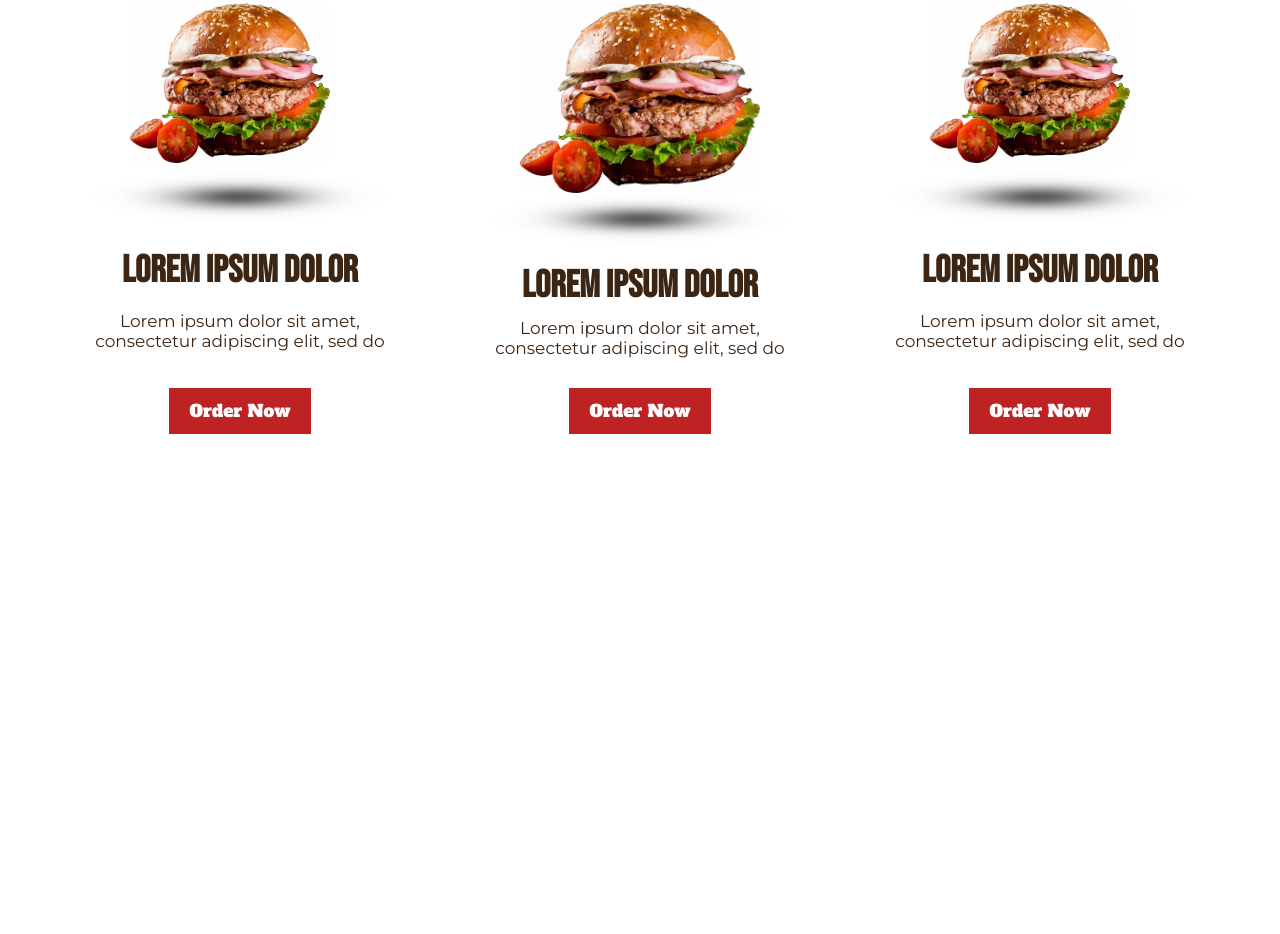
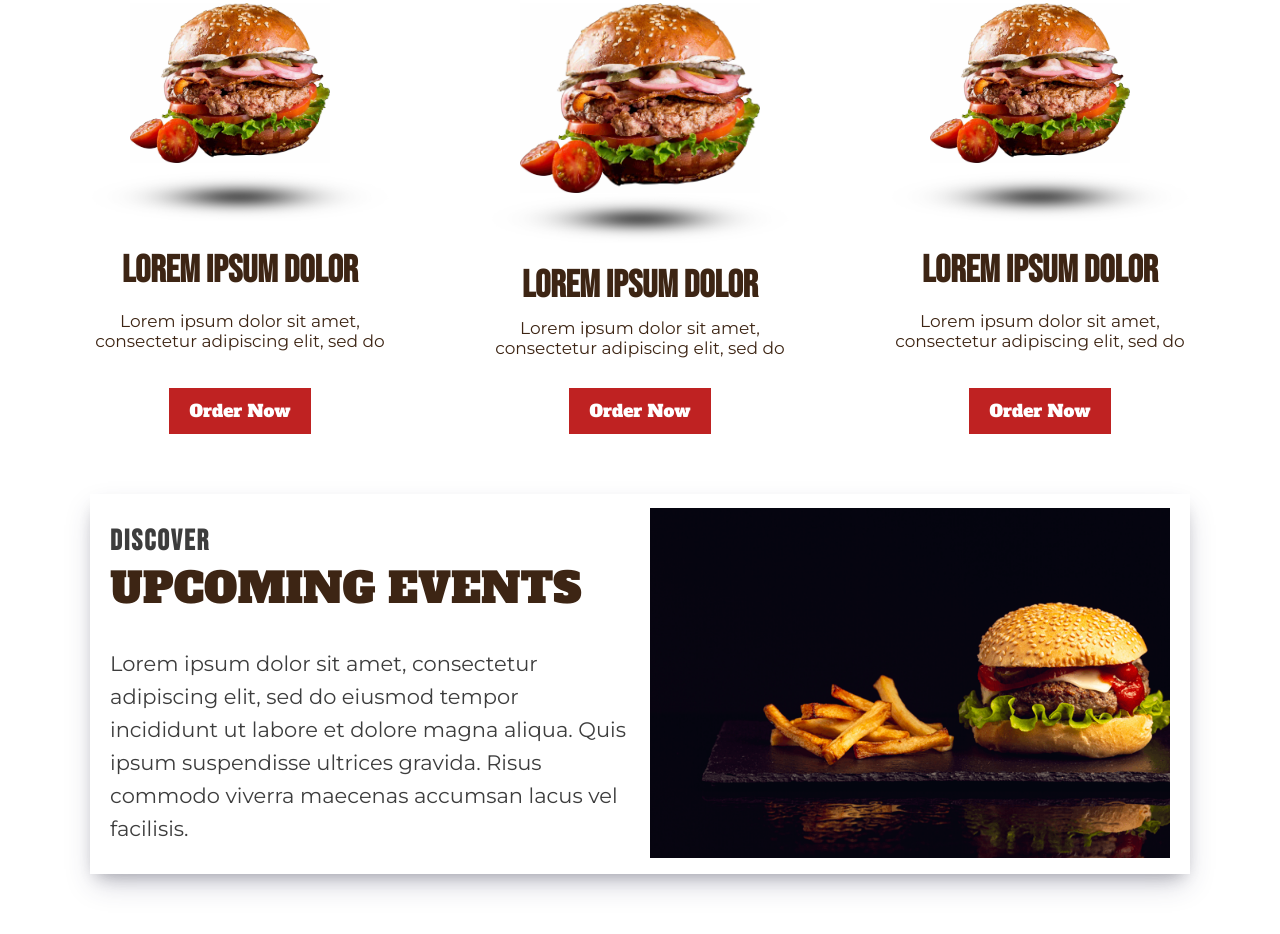
Before and after one commit to ismayilx/burger, a plain HTML site: page index.html in a window 1280 px wide. Shown: the part 1901-2835 px from the top of the page. Before the commit the page ends 2335 px from the top, so only its background shows below. Drawn offline with Linux system fonts and the light colour scheme; a web font is replaced by a local one.

```diff
--- a/index.html
+++ b/index.html
@@ -132,6 +132,28 @@
 
     <!--events-->
 
+    <div class="events">
+        <div class="container">
+            <div class="events-card">
+                <div class="events-text">
+                    <h2>Discover</h2>
+                    <h1>Upcoming Events</h1>
+                    <p>Lorem ipsum dolor sit amet, consectetur adipiscing elit, sed do eiusmod tempor incididunt ut labore et dolore magna aliqua. Quis ipsum suspendisse ultrices gravida. Risus commodo viverra maecenas accumsan lacus vel facilisis. </p>
+                </div>
+
+                <div class="events-img">
+                    <img src="img/event-img.png" alt="event-img" id="event-img">
+                </div>
+            </div>
+        </div>
+    </div>
+
+    <!--reservation-->
+
+
+
+
+
 
 </body>
 </html>
--- a/style/style.css
+++ b/style/style.css
@@ -306,3 +306,50 @@
 
 
 /*events*/
+
+.events{
+    height: 500px;
+    display: flex;
+    align-items: center;
+}
+
+.events-card{
+    height: 380px;
+    box-shadow: rgba(50, 50, 93, 0.25) 0px 13px 27px -5px, rgba(0, 0, 0, 0.3) 0px 8px 16px -8px;
+    display: flex;
+    justify-content: space-evenly;
+    align-items: center;
+    width: 1100px;
+
+}
+
+#event-img{
+    width: 520px;
+    height: 350px;
+    object-fit: cover;
+}
+
+.events-text{
+    width: 520px;
+
+    h2{
+        font: 700 29px "Bebas Neue";
+        letter-spacing: 2px;
+        color: #3d3d3d;
+    }
+
+    h1{
+        font: 400 42px "Alfa Slab One";
+        color: #3d2514;
+        text-transform: uppercase;
+    }
+
+    p{
+        font: 400 21px "Montserrat";
+        color: #3d3d3d;
+        line-height: 33px;
+        padding-top: 30px;
+    }
+}
+
+/*reservation*/
```
Also changed, not shown: img/event-img.png (added), img/reserve-bottle.png (added), img/reserve-burger.png (added), img/reserve-plate.png (added).
